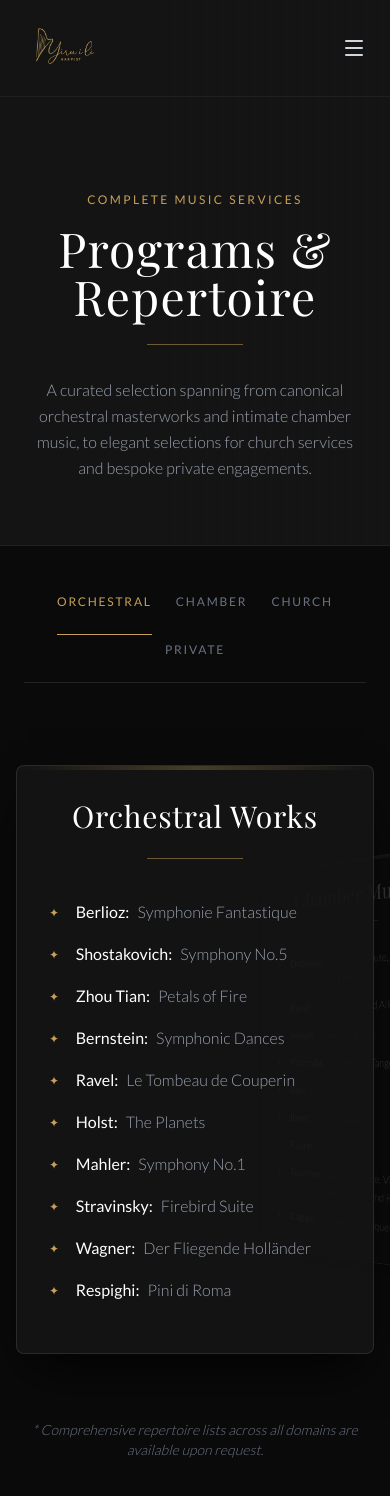
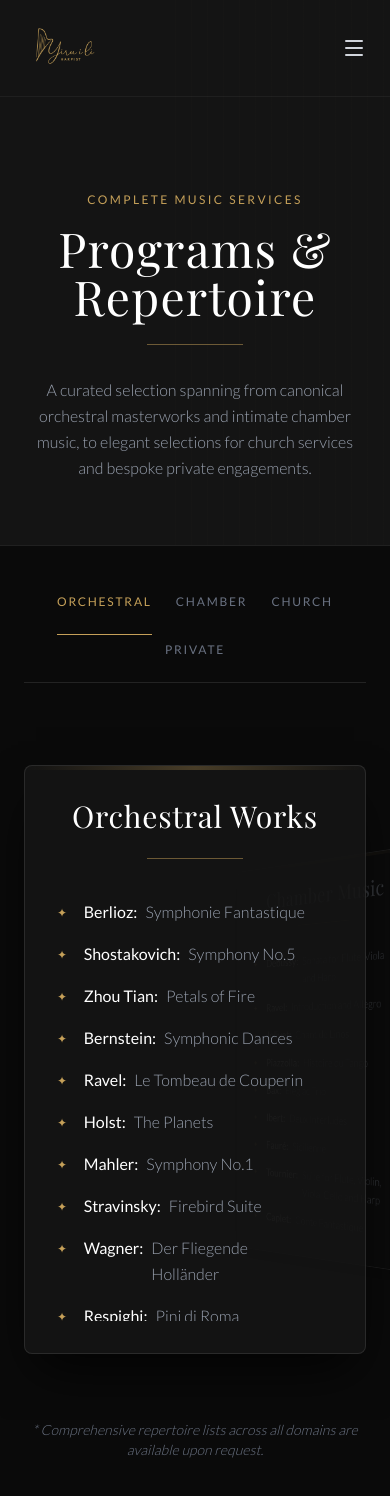
Before and after one commit to Butternctu/yiruimusic, a React (Vite) app: page /repertoire in a window 390 px wide. Shown: the top 1496 px of the page. Built offline with nearby package versions, Linux system fonts and the light colour scheme; a web font is replaced by a local one.

Commit message:
style: exactly match mobile and desktop card width with header line

```diff
--- a/src/pages/Repertoire.jsx
+++ b/src/pages/Repertoire.jsx
@@ -34,9 +34,11 @@ const Repertoire = () => {
 
     const currentIndex = tabs.findIndex(tab => tab.id === activeTab);
 
-    // Box width: 100vw on mobile, max 1024px on desktop. Gap between items is 0.
-    const itemWidth = Math.min(windowWidth, 1024);
-    const centerSpacing = itemWidth * 0.35 + (windowWidth > 1024 ? 120 : 60);
+    // Desktop max: 896px (matches max-w-4xl of the header).
+    // Mobile width: exactly windowWidth - 48px, which matches the `px-6` padding (24px * 2) of the text/tab containers above it.
+    const itemWidth = Math.min(windowWidth - 48, 896);
+    // Spacing between cards
+    const centerSpacing = itemWidth * 0.35 + (windowWidth > 896 ? 120 : 40);
 
     const SWIPE_THRESHOLD = 30;
 
@@ -75,7 +77,7 @@ const Repertoire = () => {
             }
         },
         onSwiped: () => setDragOffset(0),
-        trackMouse: false, // Disabling mouse drag helps prevent native scroll momentum conflicts
+        trackMouse: true, // Re-enabled for desktop dragging. The strict delta ratio should prevent momentum conflicts.
         preventDefaultTouchmoveEvent: false, // Allow browser to handle vertical scrolling freely
     });
 
@@ -246,7 +248,7 @@ const Repertoire = () => {
                             return (
                                 <div
                                     key={tab.id}
-                                    className={`col-start-1 row-start-1 px-4 md:px-6 transition-all duration-300 ${absOffset > 0.5 ? 'pointer-events-none' : ''}`}
+                                    className={`col-start-1 row-start-1 transition-all duration-300 ${absOffset > 0.5 ? 'pointer-events-none' : ''}`}
                                     style={{
                                         width: `${itemWidth}px`,
                                         zIndex: Math.round(zIndex),
@@ -256,7 +258,7 @@ const Repertoire = () => {
                                     }}
                                 >
                                     <div
-                                        className="bg-dark-800/90 p-8 md:p-16 border border-white/10 rounded-lg relative h-full max-w-4xl mx-auto shadow-2xl backdrop-blur-sm"
+                                        className="bg-dark-800/90 p-8 md:p-16 border border-white/10 rounded-lg relative h-full w-full shadow-2xl backdrop-blur-sm"
                                         style={{ boxShadow: idx === currentIndex ? '0 25px 50px -12px rgba(0, 0, 0, 0.8)' : '0 10px 30px rgba(0,0,0,0.5)' }}
                                     >
                                         <div className="absolute top-0 left-0 w-full h-1 bg-gradient-to-r from-transparent via-gold to-transparent opacity-30"></div>
```
